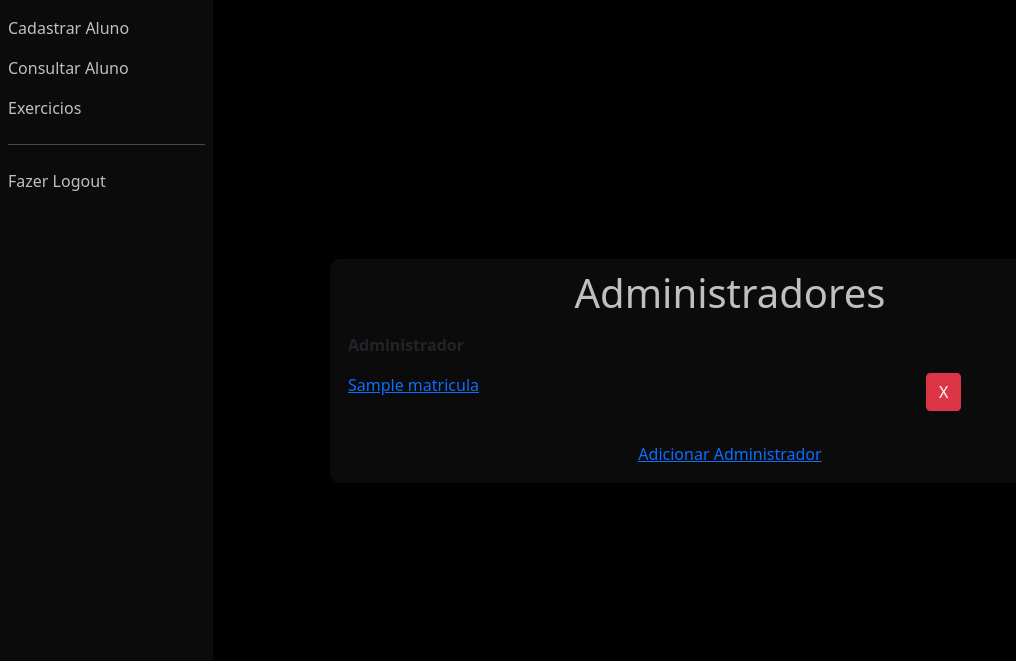
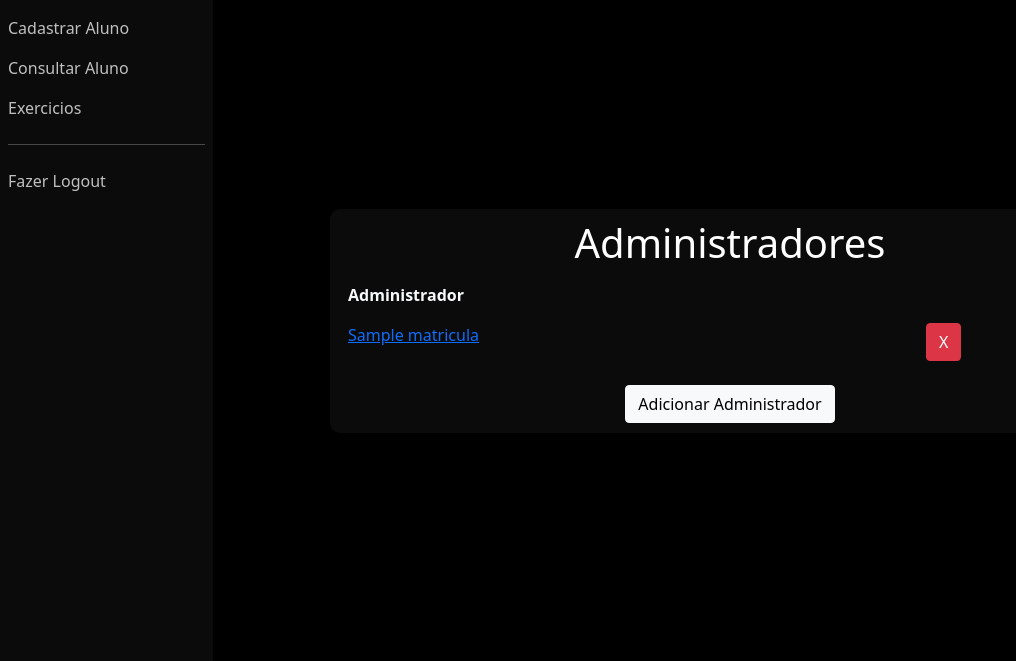
Before and after one commit to FernandoPereira218/sistema-academia-web, a Django app: template templates/manage_admin.html in a window 1280 px wide. Shown: the part 56-717 px from the top of the page, without its empty margins (0-1016 px from the left). Run offline with Django 4.2, Linux system fonts and the light colour scheme; tables that the repository leaves empty hold one stand-in row (values such as "Sample post"); the template is opened without the code that fills it: values that come from a table or form of the project are taken from there, most other values are stand-ins (such as "Sample title", 1, 10 or a date in 2020).

Commit message:
Estilização final alpha

```diff
--- a/templates/create_new_user_page.html
+++ b/templates/create_new_user_page.html
@@ -43,7 +43,7 @@
         </div>
         <hr>
         <div align = "center">
-            <button class="btn btn-link mt-2" type="submit">Cadastrar</button>
+            <button class="btn btn-light mt-2" type="submit">Cadastrar</button>
         </div>
         <br>
     </form>
--- a/templates/css/style.css
+++ b/templates/css/style.css
@@ -1,11 +1,11 @@
  .formulario {
             width: 800px;
-            margin: 50px auto;
+            margin: 0px auto;
             background-color: #0b0b0b;
             border-radius: 10px;
             padding: 10px;
             margin-right: 400px;
-            color: silver;
+            color: white !important;
         }
 
         body {
@@ -55,11 +55,12 @@
         @media only screen and (max-width: 1366px) {
             .formulario {
                 width: 800px;
-                margin: 50px auto;
+                margin: 0px auto;
+                background-color: #0b0b0b;
                 border-radius: 10px;
                 padding: 10px;
                 margin-right: 150px;
-                color: silver;
+                color: white;
             }
 
             #sidebar {
--- a/templates/manage_admin.html
+++ b/templates/manage_admin.html
@@ -13,7 +13,7 @@
     {% include 'nav-bar.html' %}
     <form class="formulario">
         <h1 class="text-center">Administradores</h1>
-        <table class="table table-borderless">
+        <table class="table table-borderless text-light">
             <thead>
             <tr>
                 <th scope="col">Administrador</th>
@@ -30,7 +30,7 @@
             </tbody>
         </table>
         <div align="center">
-            <a class="btn btn-link" href="/cadastrar_admin/">Adicionar Administrador</a>
+            <a class="btn btn-light" href="/cadastrar_admin/">Adicionar Administrador</a>
         </div>
     </form>
 </div>
--- a/templates/manage_exercises.html
+++ b/templates/manage_exercises.html
@@ -16,7 +16,7 @@
     <form class="formulario" method="POST" action="submit"> {% csrf_token %}
         <h1 class="text-center">Gerenciar Exercícios</h1>
         <div>
-            <table class="table table-borderless" id="tabela">
+            <table class="table table-borderless text-light" id="tabela">
                 <thead>
                     <tr>
                         <th scope="col">Exercício</th>
@@ -56,7 +56,7 @@
         </div>
         <hr>
         <div class="d-flex justify-content-center">
-            <button class="btn btn-link me-5" type="submit">Salvar</button>
+            <button class="btn btn-light me-5" type="submit">Salvar</button>
         </div>
     </form>
 
--- a/templates/manage_teachers.html
+++ b/templates/manage_teachers.html
@@ -14,7 +14,7 @@
   {% include 'nav-bar.html' %}
   <form class="formulario">
     <h1 class="text-center">Professores</h1>
-    <table class="table table-borderless">
+    <table class="table table-borderless text-light">
       <thead>
         <tr>
           <th scope="col">Professor</th>
@@ -31,7 +31,7 @@
       </tbody>
     </table>
     <div align="center">
-      <a class="btn btn-link" href="/cadastrar_professor/">Adicionar Professor</a>
+      <a class="btn btn-light" href="/cadastrar_professor/">Adicionar Professor</a>
     </div>
   </form>
   </div>
--- a/templates/search_student.html
+++ b/templates/search_student.html
@@ -15,7 +15,7 @@
         <h1 class="text-center">Alunos</h1>
         <p class="text-left">Aqui contem todos os exercicio dos aluno, suas series e repetições, você pode gerar um PDF
             ou editar o treino clicando nos <b>botões abaixo</b></p>
-        <table class="table table-borderless">
+        <table class="table table-borderless text-light">
             <thead>
                 <tr>
                     <th scope="col">Alunos</th>
@@ -40,7 +40,7 @@
         </table>
         <hr>
         <div class="d-flex justify-content-center">
-            <a class="btn btn-link" href="">Adicionar Aluno</a>
+            <a class="btn btn-light" href="">Adicionar Aluno</a>
         </div>
 
     </form>
--- a/templates/student_page.html
+++ b/templates/student_page.html
@@ -18,7 +18,7 @@
             <p class="text-center">Aqui contem todos os exercicio dos aluno, suas series e repetições, você pode gerar um PDF ou editar o treino clicando nos <b>botões abaixo</b></p>
             {% for dia in dias_semana %}
             <div>
-                <table class="table table-borderless">
+                <table class="table table-borderless text-light">
                     <thead>
                         <h3>{{ dia }}</h3>
                         <tr>
```
Also changed, not shown: 1 other file.
